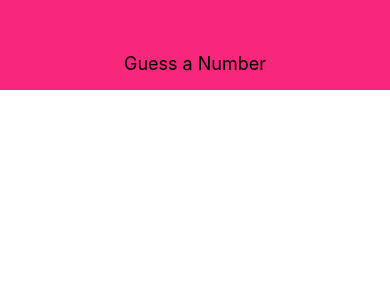
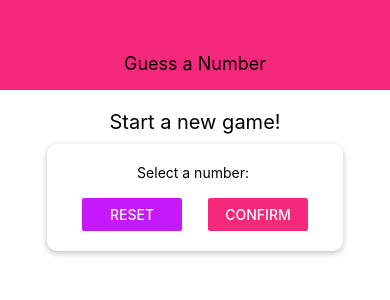
Before and after one commit to Jascuas/ReactNativeGuide2, a React Native app: screen / in a window 390 px wide. Shown: the top 300 px of the page. Built offline with nearby package versions, Linux system fonts and the light colour scheme.

Commit message:
Card component

```diff
--- a/App.js
+++ b/App.js
@@ -1,10 +1,12 @@
 import React from "react";
 import { StyleSheet, View } from "react-native";
 import Header from "./components/Header";
+import StartGameScreen from "./screens/StartGameScreen";
 export default function App() {
   return (
     <View style={styles.screen}>
       <Header title="Guess a Number" />
+      <StartGameScreen></StartGameScreen>
     </View>
   );
 }
--- /dev/null
+++ b/components/Card.js
@@ -0,0 +1,21 @@
+import React from "react";
+import { StyleSheet, View, Text } from "react-native";
+
+const Card = props => {
+  return <View style={{...styles.card, ...props.style}}>{props.children}</View>;
+};
+
+const styles = StyleSheet.create({
+  card: {
+    shadowColor: "black",
+    shadowOffset: { width: 0, height: 2 },
+    shadowRadius: 6,
+    shadowOpacity: 0.26,
+    backgroundColor: "white",
+    elevation: 5,
+    padding: 20,
+    borderRadius: 10
+  }
+});
+
+export default Card;
--- a/components/Header.js
+++ b/components/Header.js
@@ -1,5 +1,6 @@
 import React from "react";
 import { StyleSheet, View, Text } from "react-native";
+import Colors from "../constants/colors";
 
 const Header = props => {
   return (
@@ -14,7 +15,7 @@
     width: "100%",
     height: 90,
     paddingTop: 36,
-    backgroundColor: "#f7287b",
+    backgroundColor: Colors.primary,
     alignItems: "center",
     justifyContent: "center"
   },
--- /dev/null
+++ b/constants/colors.js
@@ -0,0 +1,4 @@
+export default {
+    primary: "#f7287b",
+    accent: "#c717fc"
+}
--- /dev/null
+++ b/screens/StartGameScreen.js
@@ -0,0 +1,48 @@
+import React from "react";
+import { StyleSheet, View, Text, TextInput, Button } from "react-native";
+import Card from "../components/Card";
+import Colors from "../constants/colors";
+
+const StartGameScreen = props => {
+  return (
+    <View style={styles.screen}>
+      <Text style={styles.title}>Start a new game!</Text>
+      <Card style={styles.inputContainer}>
+        <Text>Select a number: </Text>
+        <TextInput />
+        <View style={styles.buttonContainer}>
+          <View style={styles.button}><Button color={Colors.accent} title="Reset" onPress={() => {}} /></View>
+          <View style={styles.button}><Button color={Colors.primary}  title="Confirm" onPress={() => {}} /></View>
+        </View>
+      </Card>
+    </View>
+  );
+};
+
+const styles = StyleSheet.create({
+  screen: {
+    flex: 1,
+    padding: 10,
+    alignItems: "center"
+  },
+  title: {
+    fontSize: 20,
+    marginVertical: 10
+  },
+  inputContainer: {
+    width: 300,
+    maxWidth: "80%",
+    alignItems: "center",
+  },
+  buttonContainer: {
+    flexDirection: "row",
+    width: "100%",
+    justifyContent: "space-between",
+    paddingHorizontal: 15
+  },
+  button:{
+    width: 100
+  }
+});
+
+export default StartGameScreen;
```
